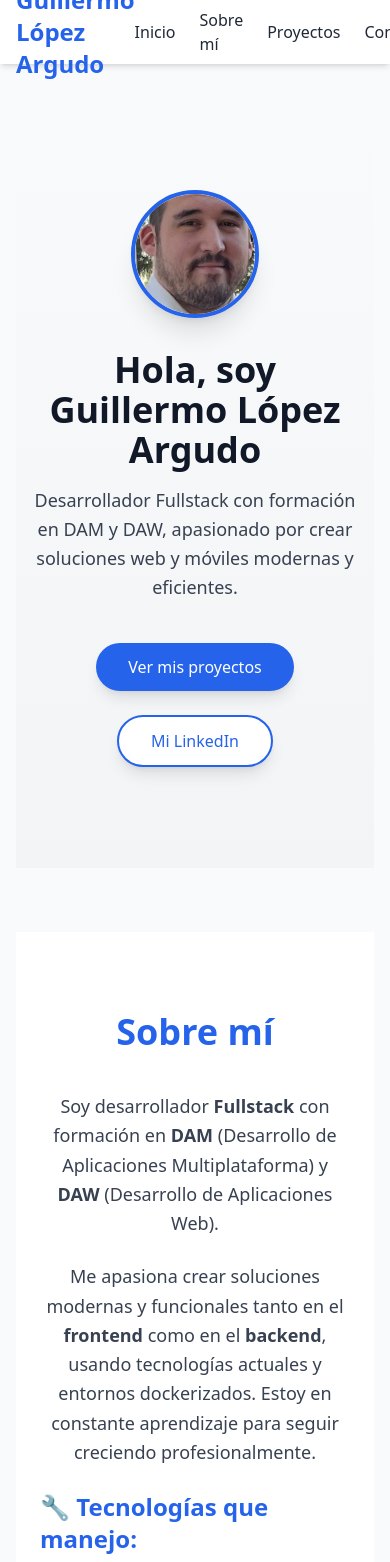
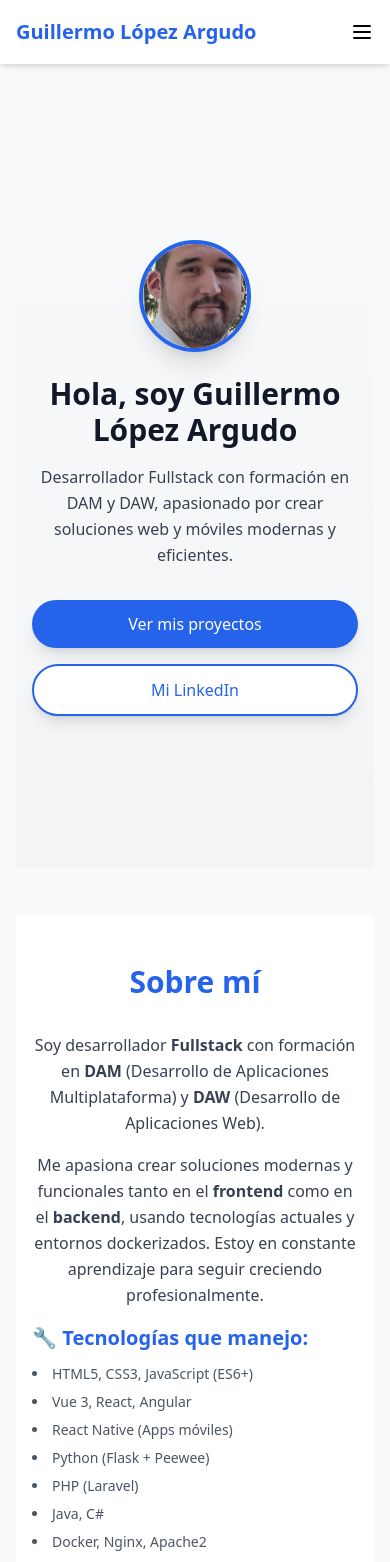
Before and after one commit to GuillermoLopezArgudo/mi-portfolio, a Vue app: page / in a window 390 px wide. Shown: the top 1562 px of the page. Built offline with nearby package versions, Linux system fonts and the light colour scheme.

Commit message:
responsive-mobile

```diff
--- a/src/App.vue
+++ b/src/App.vue
@@ -3,7 +3,7 @@
   <div
     class="font-sans text-gray-800 bg-gray-50 dark:bg-gray-900 dark:text-gray-100 min-h-screen pt-16"
   >
-    <main class="container mx-auto px-4 py-6 space-y-16">
+    <main class="container mx-auto px-4 py-6 space-y-12 sm:space-y-16">
       <Home />
       <About />
       <Projects />
--- a/src/components/About.vue
+++ b/src/components/About.vue
@@ -1,21 +1,21 @@
 <template>
   <section
     id="about"
-    class="py-20 bg-white dark:bg-gray-900 text-center"
+    class="py-12 sm:py-20 bg-white dark:bg-gray-900 text-center px-4"
   >
-    <h2 class="text-4xl font-bold mb-10 text-blue-600 dark:text-blue-400">
+    <h2 class="text-3xl sm:text-4xl font-bold mb-8 sm:mb-10 text-blue-600 dark:text-blue-400">
       Sobre mí
     </h2>
 
     <div
-      class="max-w-4xl mx-auto px-6 space-y-6 text-gray-700 dark:text-gray-300"
+      class="max-w-4xl mx-auto space-y-4 sm:space-y-6 text-gray-700 dark:text-gray-300"
     >
-      <p class="text-lg leading-relaxed">
+      <p class="text-base sm:text-lg leading-relaxed">
         Soy desarrollador <strong>Fullstack</strong> con formación en
         <strong>DAM</strong> (Desarrollo de Aplicaciones Multiplataforma) y
         <strong>DAW</strong> (Desarrollo de Aplicaciones Web).
       </p>
-      <p class="text-lg leading-relaxed">
+      <p class="text-base sm:text-lg leading-relaxed">
         Me apasiona crear soluciones modernas y funcionales tanto en el
         <strong>frontend</strong> como en el <strong>backend</strong>, usando
         tecnologías actuales y entornos dockerizados. Estoy en constante
@@ -23,14 +23,14 @@
       </p>
 
       <!-- Tecnologías -->
-      <div class="mt-10 text-left">
+      <div class="mt-8 sm:mt-10 text-left">
         <h3
-          class="text-2xl font-semibold mb-4 text-blue-600 dark:text-blue-400"
+          class="text-xl sm:text-2xl font-semibold mb-3 sm:mb-4 text-blue-600 dark:text-blue-400"
         >
           🔧 Tecnologías que manejo:
         </h3>
         <ul
-          class="grid grid-cols-2 sm:grid-cols-3 gap-3 list-disc list-inside text-base text-gray-600 dark:text-gray-400"
+          class="grid grid-cols-1 sm:grid-cols-2 lg:grid-cols-3 gap-2 sm:gap-3 list-disc list-inside text-sm sm:text-base text-gray-600 dark:text-gray-400"
         >
           <li>HTML5, CSS3, JavaScript (ES6+)</li>
           <li>Vue 3, React, Angular</li>
@@ -45,13 +45,13 @@
       </div>
 
       <!-- Experiencia profesional -->
-      <div class="mt-12 text-left">
+      <div class="mt-8 sm:mt-12 text-left">
         <h3
-          class="text-2xl font-semibold mb-4 text-blue-600 dark:text-blue-400"
+          class="text-xl sm:text-2xl font-semibold mb-3 sm:mb-4 text-blue-600 dark:text-blue-400"
         >
           💼 Experiencia profesional:
         </h3>
-        <ul class="space-y-3 text-base text-gray-700 dark:text-gray-300 list-disc list-inside">
+        <ul class="space-y-2 sm:space-y-3 text-sm sm:text-base text-gray-700 dark:text-gray-300 list-disc list-inside">
           <li>
             <strong>Full Stack Developer</strong>: desarrollo de aplicaciones móviles y web con Vue, Flask, MySQL y despliegue con Docker.
           </li>
--- a/src/components/Footer.vue
+++ b/src/components/Footer.vue
@@ -1,7 +1,7 @@
 <template>
   <footer
-    class="bg-gray-200 dark:bg-gray-800 py-4 text-center text-sm text-gray-600 dark:text-gray-400"
+    class="bg-gray-200 dark:bg-gray-800 py-4 text-center text-xs sm:text-sm text-gray-600 dark:text-gray-400"
   >
-    © {{ new Date().getFullYear() }} Tu Nombre. Todos los derechos reservados.
+    © {{ new Date().getFullYear() }} Guillermo López Argudo. Todos los derechos reservados.
   </footer>
 </template>
--- a/src/components/Home.vue
+++ b/src/components/Home.vue
@@ -2,35 +2,34 @@
   <section
     id="home"
     class="min-h-[calc(100vh-4rem)] flex flex-col justify-center items-center
-           bg-gradient-to-b from-gray-50 to-gray-100 dark:from-gray-900 dark:to-gray-800 px-4"
+           bg-gradient-to-b from-gray-50 to-gray-100 dark:from-gray-900 dark:to-gray-800 px-4 py-16 sm:py-0"
   >
     <div class="text-center max-w-4xl mx-auto">
-      <!-- Imagen de perfil mejorada -->
       <img
         src="/miperfil.jpeg"
         alt="Guillermo López Argudo"
-        class="w-32 h-32 md:w-40 md:h-40 mx-auto mb-8 rounded-full border-4 border-blue-600 shadow-xl object-cover"
+        class="w-28 h-28 sm:w-32 sm:h-32 md:w-40 md:h-40 mx-auto mb-6 sm:mb-8 rounded-full border-4 border-blue-600 shadow-xl object-cover"
       />
 
-      <h2 class="text-4xl md:text-5xl font-extrabold mb-4 text-gray-900 dark:text-gray-100">
+      <h2 class="text-3xl sm:text-4xl md:text-5xl font-extrabold mb-4 text-gray-900 dark:text-gray-100">
         Hola, soy Guillermo López Argudo
       </h2>
 
-      <p class="text-lg max-w-2xl mx-auto text-gray-700 dark:text-gray-300 mb-10 leading-relaxed">
+      <p class="text-base sm:text-lg max-w-2xl mx-auto text-gray-700 dark:text-gray-300 mb-8 sm:mb-10 leading-relaxed">
         Desarrollador Fullstack con formación en DAM y DAW, apasionado por crear soluciones web y móviles modernas y eficientes.
       </p>
 
-      <div class="flex flex-col sm:flex-row justify-center items-center gap-6">
+      <div class="flex flex-col sm:flex-row justify-center items-center gap-4 sm:gap-6">
         <a
           href="#projects"
-          class="bg-blue-600 text-white px-8 py-3 rounded-full shadow-lg hover:bg-blue-700"
+          class="w-full sm:w-auto bg-blue-600 text-white px-6 py-3 rounded-full shadow-lg hover:bg-blue-700 text-center"
         >
           Ver mis proyectos
         </a>
         <a
           href="https://www.linkedin.com/in/guillermo-l%C3%B3pez-argudo-5a716722b/"
           target="_blank"
-          class="bg-white text-blue-600 border-2 border-blue-600 px-8 py-3 rounded-full shadow-lg hover:bg-blue-600 hover:text-white dark:bg-gray-800 dark:text-blue-400 dark:border-blue-400 dark:hover:bg-blue-500 dark:hover:text-white"
+          class="w-full sm:w-auto bg-white text-blue-600 border-2 border-blue-600 px-6 py-3 rounded-full shadow-lg hover:bg-blue-600 hover:text-white dark:bg-gray-800 dark:text-blue-400 dark:border-blue-400 dark:hover:bg-blue-500 dark:hover:text-white text-center"
         >
           Mi LinkedIn
         </a>
--- a/src/components/Navbar.vue
+++ b/src/components/Navbar.vue
@@ -1,51 +1,35 @@
 <template>
   <header
     class="fixed top-0 left-0 w-full z-50 h-16 flex items-center
-           bg-white dark:bg-gray-900 shadow-md"
+           bg-white dark:bg-gray-900 shadow-md px-4 sm:px-6"
   >
-    <nav class="container mx-auto px-4 flex justify-between items-center h-full">
-      <h1 class="text-2xl font-bold text-blue-600 dark:text-blue-400">Guillermo López Argudo</h1>
-      <ul class="flex space-x-6 list-none items-center">
+    <nav class="container mx-auto flex justify-between items-center h-full">
+      <h1 class="text-xl sm:text-2xl font-bold text-blue-600 dark:text-blue-400">Guillermo López Argudo</h1>
+      <button class="sm:hidden" @click="toggleMenu">
+        <svg xmlns="http://www.w3.org/2000/svg" class="h-6 w-6" fill="none" viewBox="0 0 24 24" stroke="currentColor">
+          <path stroke-linecap="round" stroke-linejoin="round" stroke-width="2" d="M4 6h16M4 12h16M4 18h16" />
+        </svg>
+      </button>
+      <ul :class="['sm:flex sm:space-x-6 list-none items-center', menuOpen ? 'absolute top-16 left-0 right-0 bg-white dark:bg-gray-900 flex flex-col space-y-4 py-4 shadow-md' : 'hidden']">
         <li>
-          <a
-            href="#home"
-            class="text-gray-800 dark:text-gray-200 hover:text-blue-600 dark:hover:text-blue-400 "
-            >Inicio</a
-          >
+          <a href="#home" class="block px-4 py-2 text-gray-800 dark:text-gray-200 hover:text-blue-600 dark:hover:text-blue-400">Inicio</a>
         </li>
         <li>
-          <a
-            href="#about"
-            class="text-gray-800 dark:text-gray-200 hover:text-blue-600 dark:hover:text-blue-400 "
-            >Sobre mí</a
-          >
+          <a href="#about" class="block px-4 py-2 text-gray-800 dark:text-gray-200 hover:text-blue-600 dark:hover:text-blue-400">Sobre mí</a>
         </li>
         <li>
-          <a
-            href="#projects"
-            class="text-gray-800 dark:text-gray-200 hover:text-blue-600 dark:hover:text-blue-400 "
-            >Proyectos</a
-          >
+          <a href="#projects" class="block px-4 py-2 text-gray-800 dark:text-gray-200 hover:text-blue-600 dark:hover:text-blue-400">Proyectos</a>
         </li>
         <li>
-          <a
-            href="#contact"
-            class="text-gray-800 dark:text-gray-200 hover:text-blue-600 dark:hover:text-blue-400 "
-            >Contacto</a
-          >
+          <a href="#contact" class="block px-4 py-2 text-gray-800 dark:text-gray-200 hover:text-blue-600 dark:hover:text-blue-400">Contacto</a>
         </li>
-        <li>
-          <a
-            href="/CV-GuillermoLópezArgudo.pdf"
-            download
-            class="bg-blue-600 dark:bg-blue-500 text-white px-4 py-2 rounded-md hover:bg-blue-700 dark:hover:bg-blue-600  text-sm font-medium"
-            >Descargar CV</a
-          >
+        <li class="px-4">
+          <a href="/CV-GuillermoLópezArgudo.pdf" download class="block bg-blue-600 dark:bg-blue-500 text-white px-4 py-2 rounded-md hover:bg-blue-700 dark:hover:bg-blue-600 text-sm font-medium">Descargar CV</a>
         </li>
-        <li>
+        <li class="px-4">
           <button
             @click="toggleDarkMode"
-            class="ml-4 flex items-center justify-center bg-gray-200 dark:bg-gray-700 text-gray-800 dark:text-gray-200 rounded px-3 py-1 hover:bg-gray-300 dark:hover:bg-gray-600"
+            class="flex items-center justify-center bg-gray-200 dark:bg-gray-700 text-gray-800 dark:text-gray-200 rounded px-3 py-1 hover:bg-gray-300 dark:hover:bg-gray-600"
             :aria-label="isDark ? 'Cambiar a modo claro' : 'Cambiar a modo oscuro'"
             title="Toggle Dark Mode"
           >
@@ -88,6 +72,7 @@
 import { ref, onMounted } from 'vue'
 
 const isDark = ref(false)
+const menuOpen = ref(false)
 
 onMounted(() => {
   isDark.value = document.documentElement.classList.contains('dark')
@@ -101,4 +86,8 @@ function toggleDarkMode() {
     document.documentElement.classList.remove('dark')
   }
 }
+
+function toggleMenu() {
+  menuOpen.value = !menuOpen.value
+}
 </script>
--- a/src/components/Projects.vue
+++ b/src/components/Projects.vue
@@ -1,11 +1,11 @@
 <template>
   <section
     id="projects"
-    class="py-16 bg-gray-100 dark:bg-gray-900 text-center"
+    class="py-12 sm:py-16 bg-gray-100 dark:bg-gray-900 text-center px-4"
   >
-    <h2 class="text-3xl font-bold mb-10 text-blue-600">Proyectos</h2>
+    <h2 class="text-3xl font-bold mb-8 sm:mb-10 text-blue-600 dark:text-blue-400">Proyectos</h2>
 
-    <div class="grid gap-8 md:grid-cols-2 lg:grid-cols-3 max-w-6xl mx-auto px-4">
+    <div class="grid gap-6 sm:gap-8 md:grid-cols-2 lg:grid-cols-3 max-w-6xl mx-auto">
       <ProjectCard
         v-for="project in projects"
         :key="project.title"
```
Also changed, not shown: src/components/Contact.vue (+14 -14 lines), src/components/ProjectCard.vue (+6 -6 lines).
